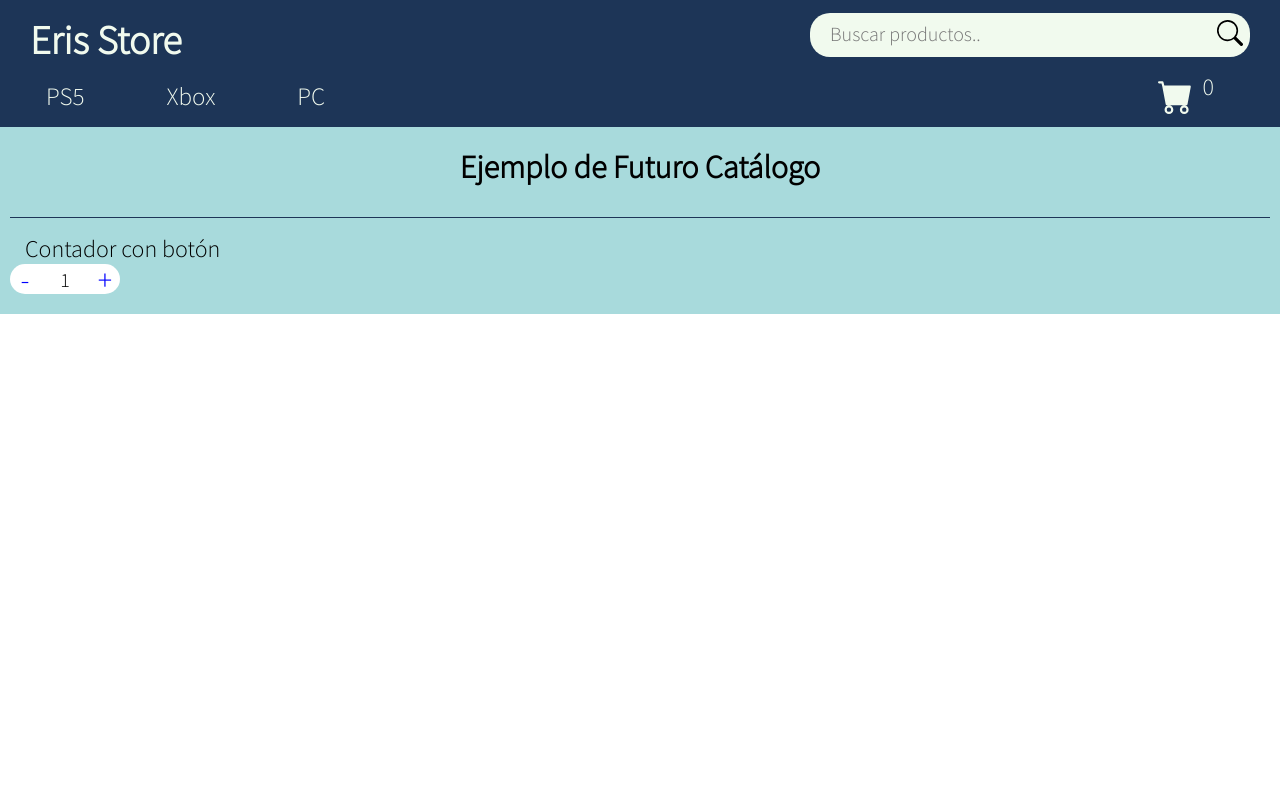
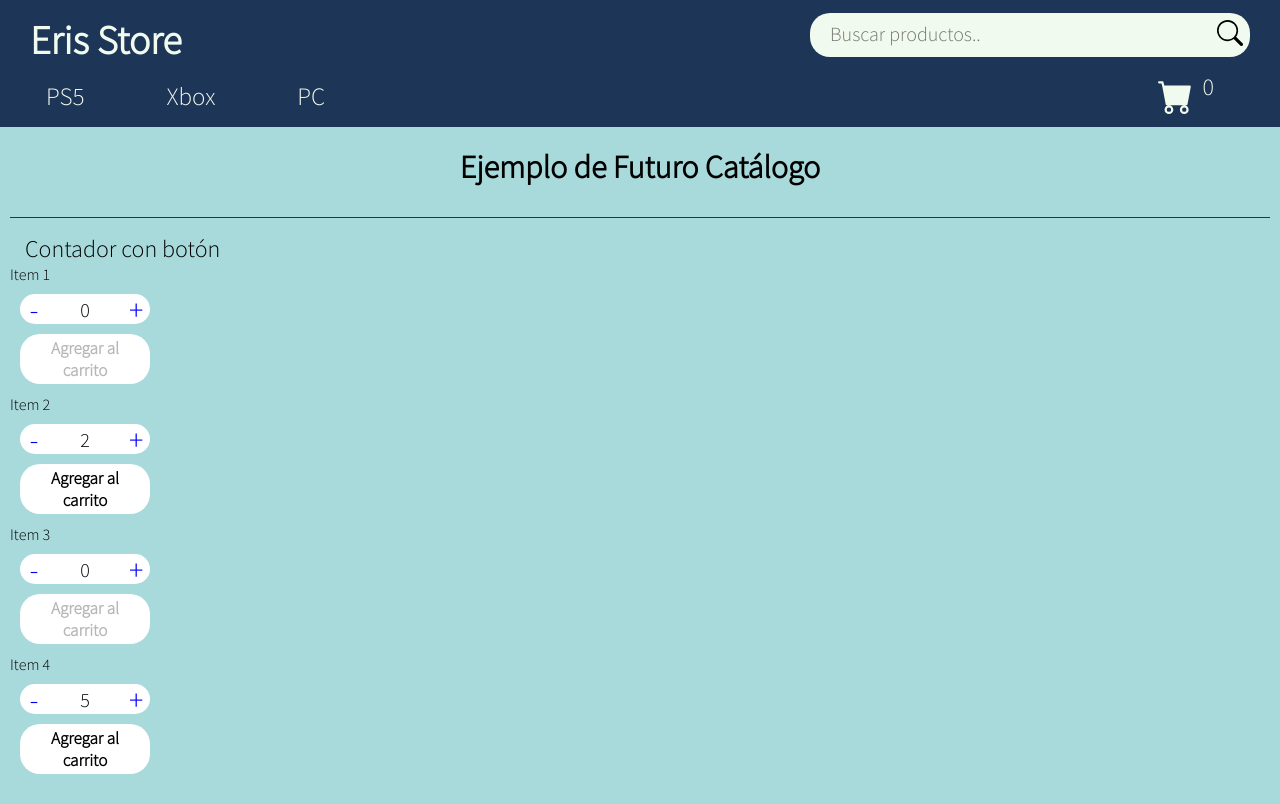
Before and after one commit to FerNoceti/IdeaNoceti, a React (Create React App) app: page / in a window 1280 px wide. Built offline with nearby package versions, Linux system fonts and the light colour scheme.

Commit message:
contadorBoton

```diff
--- a/src/components/ItemCount/ItemCount.css
+++ b/src/components/ItemCount/ItemCount.css
@@ -1,9 +1,16 @@
 .itemcount{
+    background-color: #fff;
+    width: 150px;
+    background: none;
+}
+
+.itemcount__container{
     display: flex;
-    flex-direction: row;
+    justify-content: center;
+    align-items: center;
     background-color: #fff;
-    width: 110px;
     border-radius: 20px;
+    margin: 10px;
 }
 
 .itemcount__button{
@@ -18,11 +25,19 @@
     background: none;
 }
 
+.itemcount__buttonAdd{
+    border: none;
+    background: none;
+    font-weight: 1000;
+    font-size: 17px;
+    padding: 3px 10px;
+}
+
 .itemcount__cantidad{
     display: flex;
     align-items: center;
     justify-content: center;
     background: none;
     font-size: 20px;
-    width: 50px;
+    width: 80px;
 }
--- a/src/components/ItemCount/ItemCount.js
+++ b/src/components/ItemCount/ItemCount.js
@@ -2,12 +2,13 @@ import { Component } from 'react'
 import './ItemCount.css'
 
 class ItemCount extends Component{
+
     constructor(props){
         super(props);
         this.state = { count: this.props.initial }
         this.stock = props.stock
+        this.onAdd = props.onAdd
     }
-
 
     removeItem = () =>{
 
@@ -15,10 +16,8 @@ class ItemCount extends Component{
             this.setState({
                 count: this.state.count - 1
             })
-            }
         }
-
-
+    }
 
     addItem = () =>{
 
@@ -27,15 +26,20 @@ class ItemCount extends Component{
                 count: this.state.count + 1
             })
         }
+    }
 
-    }
 
     render() {
         return (
         <div className='itemcount'>
-            <button onClick={this.removeItem} className='itemcount__button'>-</button>
-            <span className='itemcount__cantidad'>{this.state.count}</span>
-            <button onClick={this.addItem} className='itemcount__button'>+</button>
+            <div className='itemcount__container'>
+                <button onClick={this.removeItem} className='itemcount__button'>-</button>
+                <span id="cantidad" className='itemcount__cantidad'>{this.state.count}</span>
+                <button onClick={this.addItem} className='itemcount__button'>+</button>
+            </div>
+            <div className='itemcount__container'>
+                <button onClick={this.onAdd} className="itemcount__buttonAdd" disabled={this.state.count == 0}>Agregar al carrito</button>
+            </div>
         </div>
         )
     }
--- a/src/components/ItemListContainer/ItemListContainer.js
+++ b/src/components/ItemListContainer/ItemListContainer.js
@@ -1,13 +1,34 @@
-import React from 'react';
+import React, { useEffect, useState } from 'react';
 import './ItemListContainer.css';
 import ItemCount from '../ItemCount/ItemCount';
 
 function ItemListContainer() {
+
+    function addCart(){
+        const cantidad = document.getElementById("cantidad").innerHTML;
+        console.log(`añadido ${cantidad} al carrito`);
+    }
+
     return (
         <div className='itemListContainer'>
             <span className='itemListContainer__titulo'>Ejemplo de Futuro Catálogo</span>
             <span className='itemListContainer__subtitulo'>Contador con botón</span>
-            <ItemCount stock={5} initial={1}/>
+            <div>
+                Item 1
+                <ItemCount stock={5} initial={0} onAdd={addCart}/>
+            </div>
+            <div>
+                Item 2
+                <ItemCount stock={10} initial={2} onAdd={addCart}/>
+            </div>
+            <div>
+                Item 3
+                <ItemCount stock={0} initial={0} onAdd={addCart}/>
+            </div>
+            <div>
+                Item 4
+                <ItemCount stock={5} initial={5} onAdd={addCart}/>
+            </div>
         </div>
     )
   }
```
Also changed, not shown: public/manifest.json.
